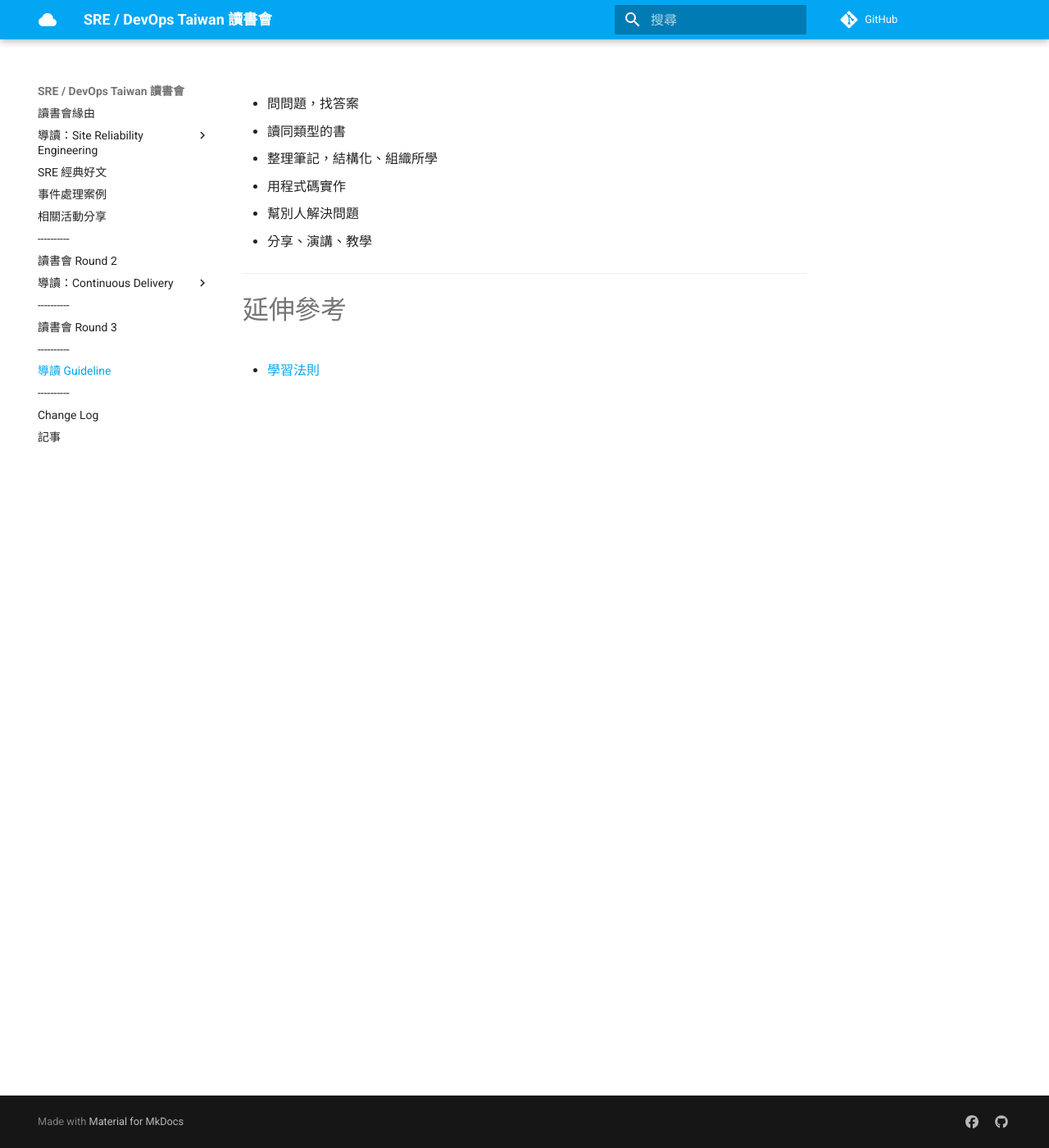
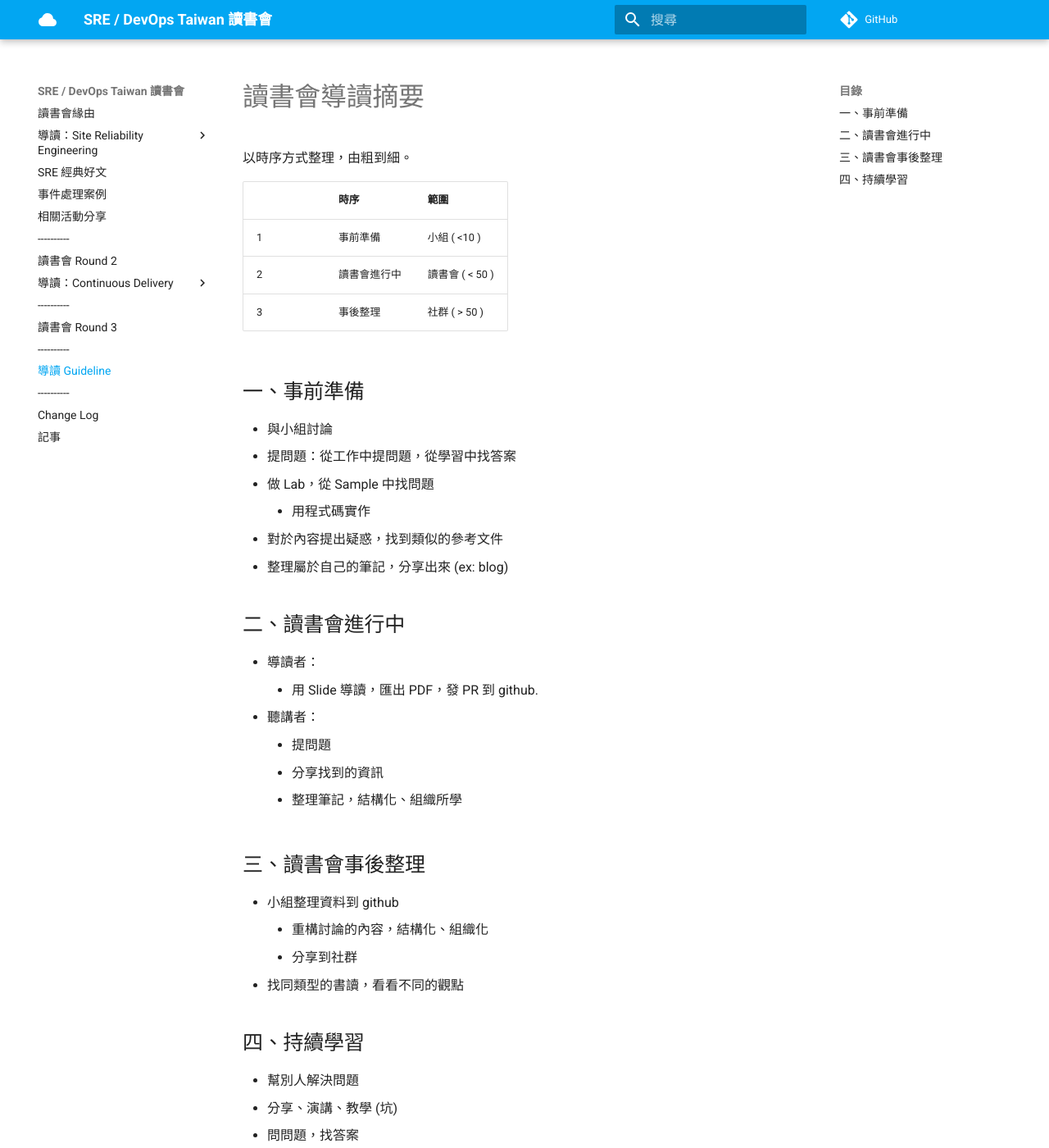
Before and after one commit to cross-community/study-area-docs, an MkDocs documentation site: the page built from docs/GuideLine.md, in a window 1280 px wide and 1400 px high. Shown: the whole window at 82% size. Built offline with MkDocs 1.6.1 and Material for MkDocs 9.7.7, drawn with Linux system fonts in a browser that asks for light colours; comment, search, counter and statistics services are not loaded.

Commit message:
update on 20190314-2315, comment:

```diff
--- a/docs/GuideLine.md
+++ b/docs/GuideLine.md
@@ -1,16 +1,46 @@
+
+# 讀書會導讀摘要
+
+以時序方式整理，由粗到細。
+
+|  | 時序        |  範圍           |
+|---|------------|-----------------|
+| 1 | 事前準備    | 小組 ( <10 )     |
+| 2 | 讀書會進行中 | 讀書會 ( < 50 )  |
+| 3 | 事後整理    | 社群 ( > 50 )     |
 
 
+## 一、事前準備
 
-* 問問題，找答案
-* 讀同類型的書
-* 整理筆記，結構化、組織所學
-* 用程式碼實作
-* 幫別人解決問題
-* 分享、演講、教學
+* 與小組討論
+* 提問題：從工作中提問題，從學習中找答案
+* 做 Lab，從 Sample 中找問題
+    * 用程式碼實作
+* 對於內容提出疑惑，找到類似的參考文件
+* 整理屬於自己的筆記，分享出來 (ex: blog)
 
 
+## 二、讀書會進行中
 
----
-# 延伸參考
+* 導讀者：
+    * 用 Slide 導讀，匯出 PDF，發 PR 到 github.
+* 聽講者：
+    * 提問題
+    * 分享找到的資訊
+    * 整理筆記，結構化、組織所學
 
+
+## 三、讀書會事後整理
+
+* 小組整理資料到 github
+    * 重構討論的內容，結構化、組織化
+    * 分享到社群
+* 找同類型的書讀，看看不同的觀點
+
+
+## 四、持續學習
+
+* 幫別人解決問題
+* 分享、演講、教學 (坑)
+* 問問題，找答案
 * [學習法則](https://rickhw.github.io/2017/09/20/About/Learning-Approaches/)
```
